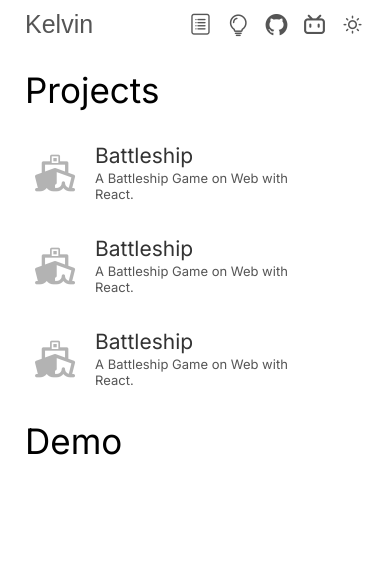
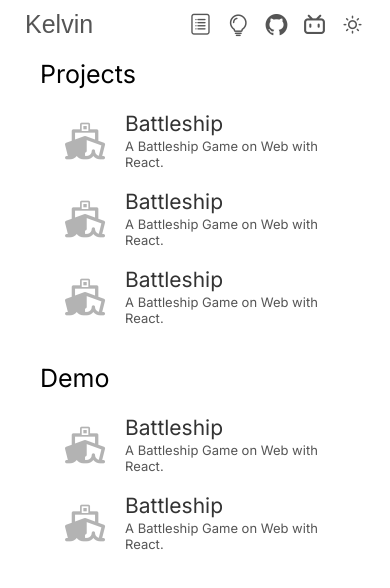
Before and after one commit to KelvinQiu802/portfolio, a Next.js app: page /project in a window 390 px wide. Shown: the top 588 px of the page. Built offline with nearby package versions, Linux system fonts and the light colour scheme; a web font is replaced by a local one.

Commit message:
feat: mobile adjustment

```diff
--- a/pages/project.js
+++ b/pages/project.js
@@ -25,6 +25,18 @@ const Project = () => {
           />
         </div>
         <p className={styles.title}>Demo</p>
+        <div className={styles.list}>
+          <Item
+            name='Battleship'
+            description='A Battleship Game on Web with React.'
+            icon='&#xe928;'
+          />
+          <Item
+            name='Battleship'
+            description='A Battleship Game on Web with React.'
+            icon='&#xe928;'
+          />
+        </div>
       </div>
     </Wrapper>
   );
--- a/styles/Project.module.css
+++ b/styles/Project.module.css
@@ -58,3 +58,21 @@
 .item:hover .description {
   color: var(--element3);
 }
+
+@media screen and (max-width: 600px) {
+  .list {
+    display: block;
+  }
+
+  .item {
+    justify-content: center;
+    margin-bottom: 15px;
+  }
+
+  .title {
+    font-size: 25px;
+    margin-bottom: 10px;
+    margin-left: 15px;
+    margin-top: 10px;
+  }
+}
```
